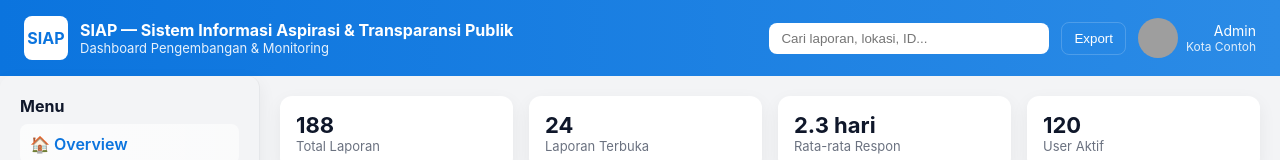
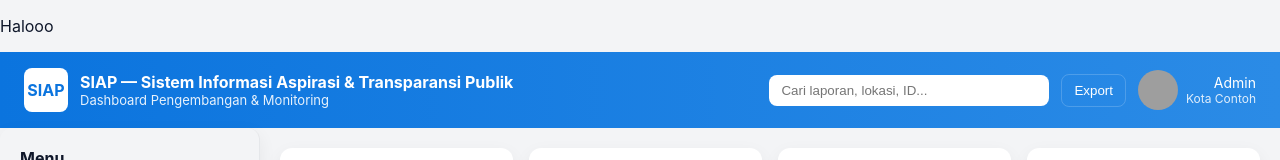
Before and after one commit to anisasdrwnto/tugas_kelompok_6, a plain HTML site: page index.html in a window 1280 px wide. Shown: the top 160 px of the page. Drawn offline with nearby package versions, Linux system fonts and the light colour scheme; grey boxes are pictures that could not be loaded.

Commit message:
test commit haloo

```diff
--- a/index.html
+++ b/index.html
@@ -5,6 +5,7 @@
     <meta charset="utf-8" />
     <meta name="viewport" content="width=device-width, initial-scale=1" />
     <title>SIAP Dashboard — Sistem Informasi Aspirasi & Transparansi Publik</title>
+    <p>Halooo</p>
     <script src="https://cdn.jsdelivr.net/npm/chart.js@4.4.0/dist/chart.umd.min.js"></script>
     <link rel="stylesheet" href="https://unpkg.com/leaflet@1.9.4/dist/leaflet.css" />
     <script src="https://unpkg.com/leaflet@1.9.4/dist/leaflet.js"></script>
```
